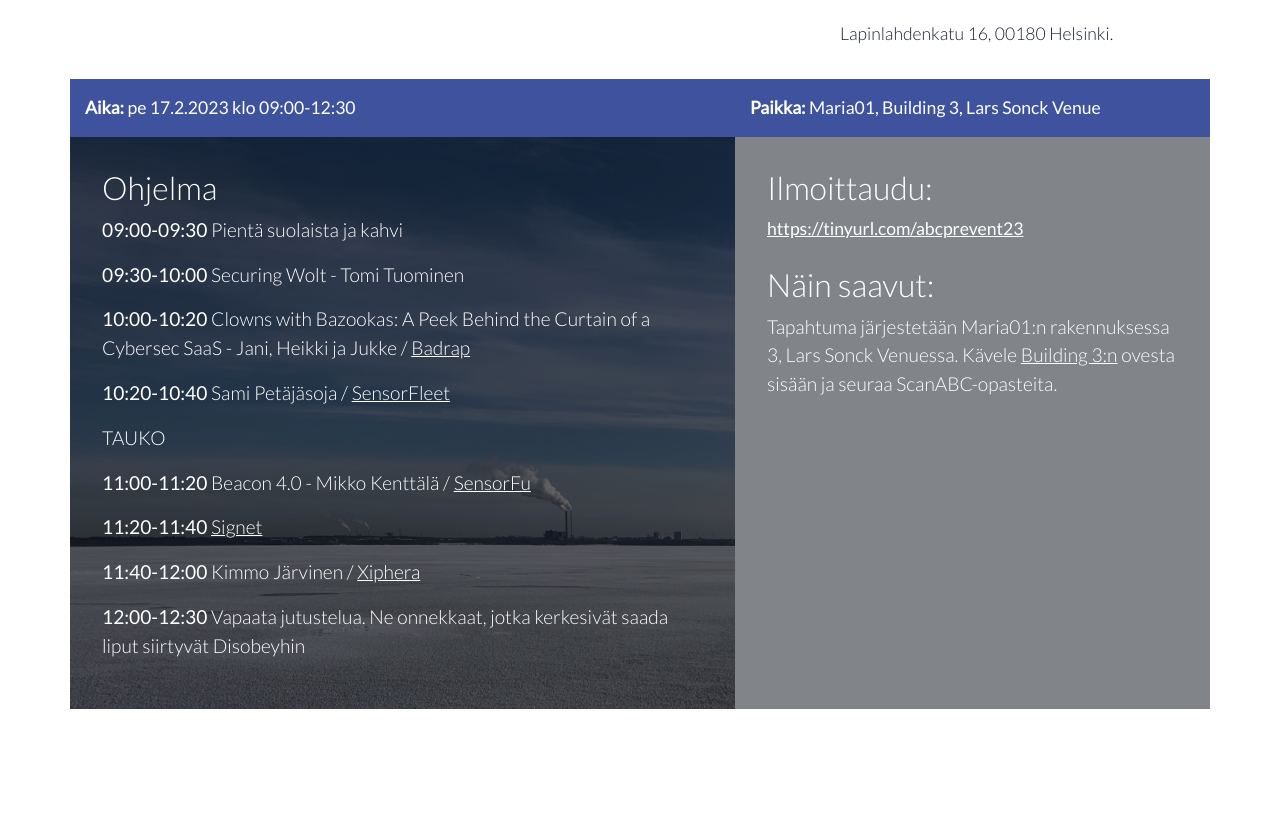
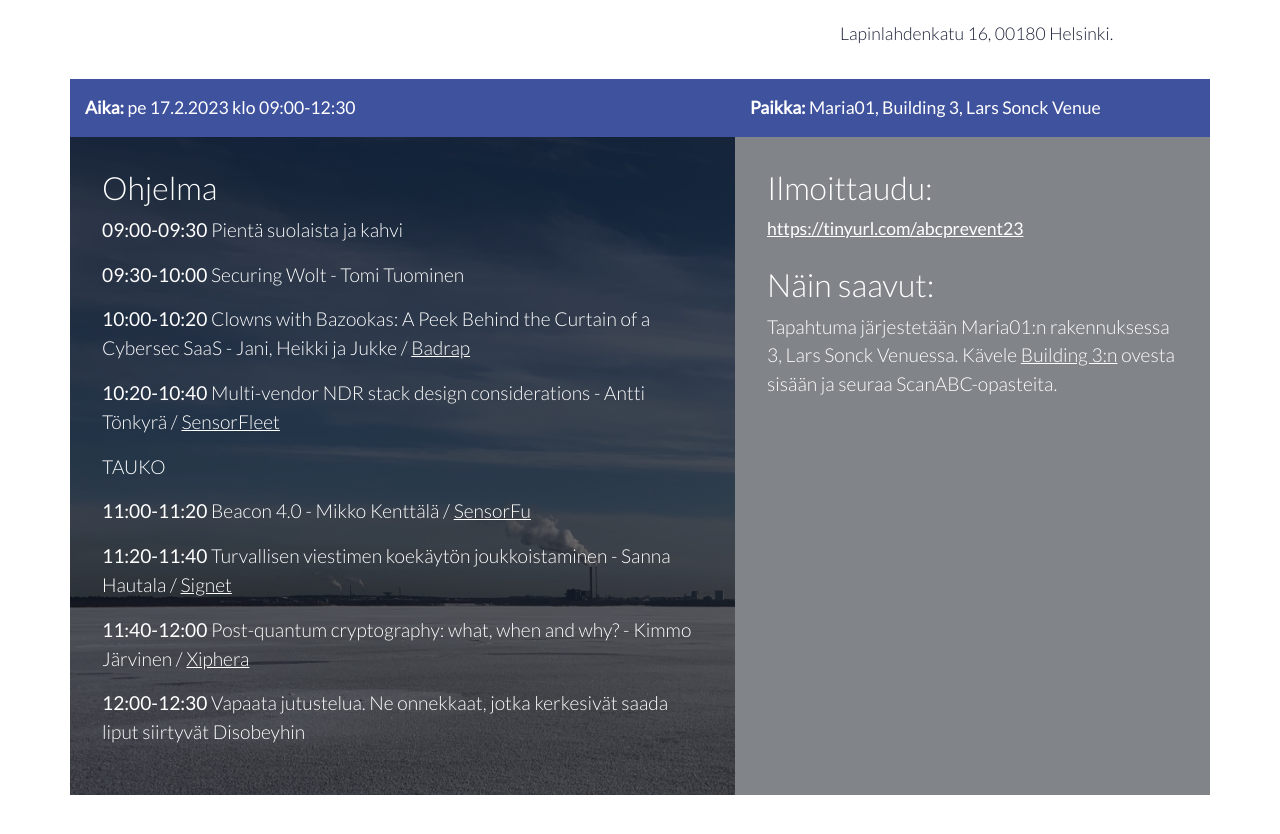
Before and after one commit to scanabc/scanabc.github.io, a Jekyll site: the page prevent23/index.html, which Jekyll copies as it is, in a window 1280 px wide and 900 px high, scrolled down 829 px, cut to the strip 57-891 px from the top of the window. Built offline with Jekyll 4.4.1, drawn with Linux system fonts in a browser that asks for light colours; before the commit the page ends 1643 px from its top, so only the background shows below that.

Commit message:
schedule update

```diff
--- a/prevent23/index.html
+++ b/prevent23/index.html
@@ -87,11 +87,11 @@
         <p><strong>09:00-09:30</strong> Pientä suolaista ja kahvi</p>
         <p><strong>09:30-10:00</strong> Securing Wolt - Tomi Tuominen</p>
         <p><strong>10:00-10:20</strong> Clowns with Bazookas: A Peek Behind the Curtain of a Cybersec SaaS - Jani, Heikki ja Jukke / <a href="https://badrap.io/" target="_blank" rel="noopener">Badrap</a></p>
-        <p><strong>10:20-10:40</strong> Sami Petäjäsoja / <a href="https://sensorfleet.com/" target="_blank" rel="noopener">SensorFleet</a></p>
+        <p><strong>10:20-10:40</strong> Multi-vendor NDR stack design considerations - Antti Tönkyrä / <a href="https://sensorfleet.com/" target="_blank" rel="noopener">SensorFleet</a></p>
         <p>TAUKO</p>
         <p><strong>11:00-11:20</strong> Beacon 4.0 - Mikko Kenttälä / <a href="https://sensorfu.com/" target="_blank" rel="noopener">SensorFu</a></p>
-        <p><strong>11:20-11:40</strong> <a href="https://signet.app/" target="_blank" rel="noopener">Signet</a></p>
-        <p><strong>11:40-12:00</strong> Kimmo Järvinen / <a href="https://xiphera.com/" target="_blank" rel="noopener">Xiphera</a></p>
+        <p><strong>11:20-11:40</strong> Turvallisen viestimen koekäytön joukkoistaminen - Sanna Hautala / <a href="https://signet.app/" target="_blank" rel="noopener">Signet</a></p>
+        <p><strong>11:40-12:00</strong> Post-quantum cryptography: what, when and why? - Kimmo Järvinen / <a href="https://xiphera.com/" target="_blank" rel="noopener">Xiphera</a></p>
         <p><strong>12:00-12:30</strong> Vapaata jutustelua. Ne onnekkaat, jotka kerkesivät saada liput siirtyvät Disobeyhin</p>
       </div>
       <div class="col-12 col-lg-5 meeting">
```
